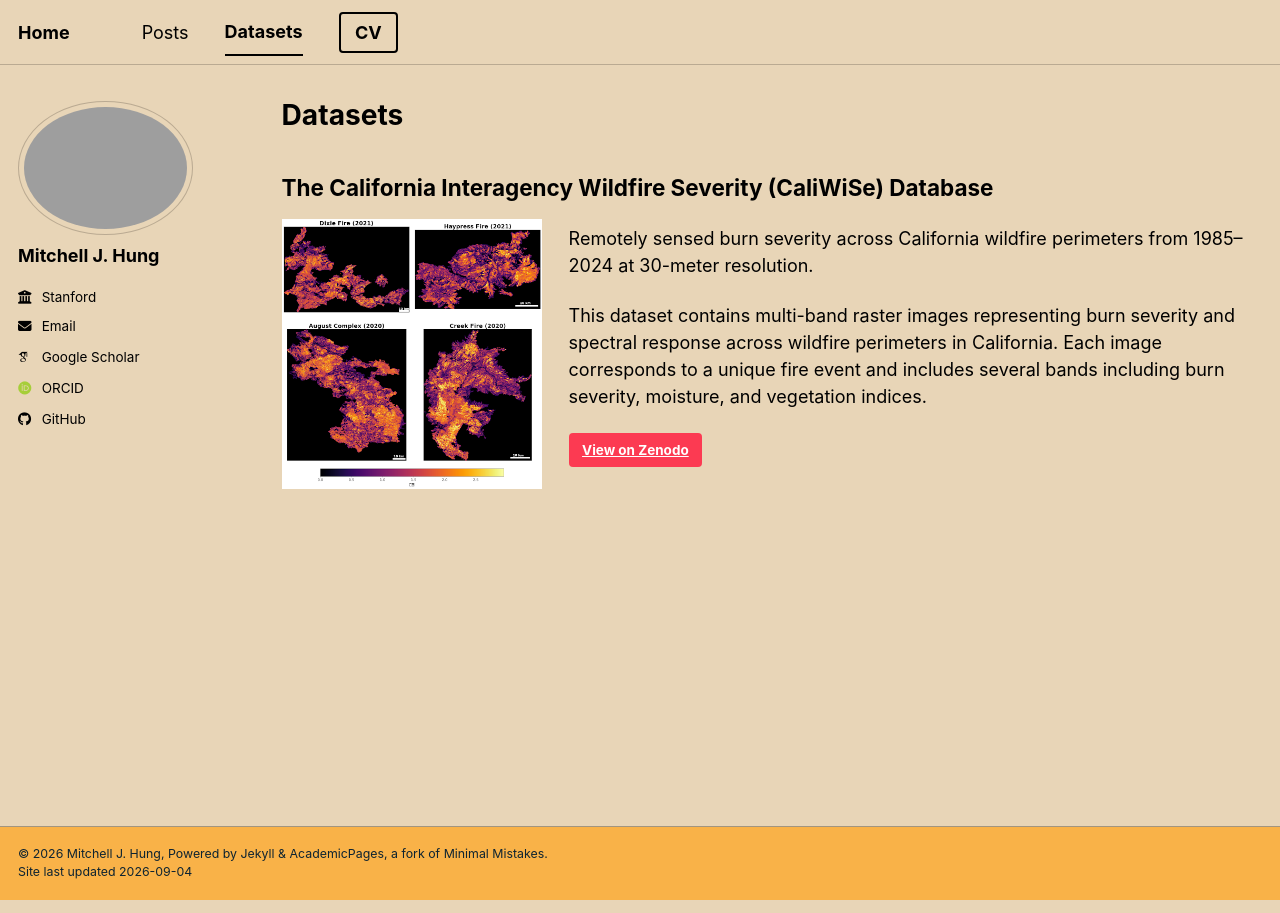
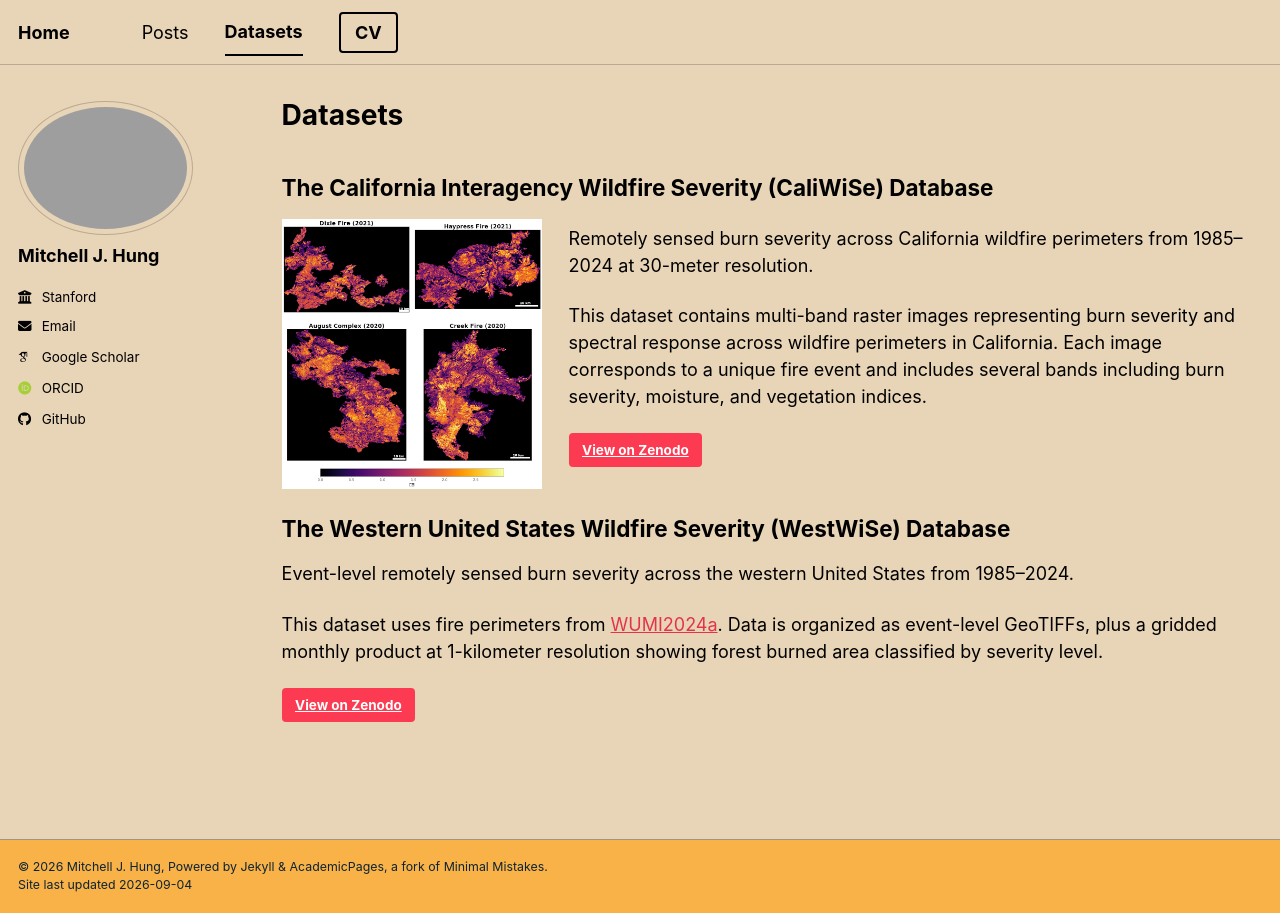
Before and after one commit to mitchhung/personalweb, a Jekyll site: the page built from _pages/datasets.md, in a window 1280 px wide. Built offline with Jekyll 4.4.1, drawn with Linux system fonts in a browser that asks for light colours; some web fonts are replaced; a script bundle is joined from its source files by our own code; library files that are not in the unit come from our copies.

Commit message:
add westwise dataset

```diff
--- a/_pages/datasets.md
+++ b/_pages/datasets.md
@@ -14,3 +14,11 @@ Remotely sensed burn severity across California wildfire perimeters from 1985–
 This dataset contains multi-band raster images representing burn severity and spectral response across wildfire perimeters in California. Each image corresponds to a unique fire event and includes several bands including burn severity, moisture, and vegetation indices.
 
 [View on Zenodo](https://zenodo.org/records/20275346){: .btn .btn--primary}
+
+## The Western United States Wildfire Severity (WestWiSe) Database
+
+Event-level remotely sensed burn severity across the western United States from 1985–2024.
+
+This dataset uses fire perimeters from [WUMI2024a](https://datadryad.org/dataset/doi:10.5061/dryad.63xsj3vd4). Data is organized as event-level GeoTIFFs, plus a gridded monthly product at 1-kilometer resolution showing forest burned area classified by severity level.
+
+[View on Zenodo](https://zenodo.org/records/22036054){: .btn .btn--primary}
```
